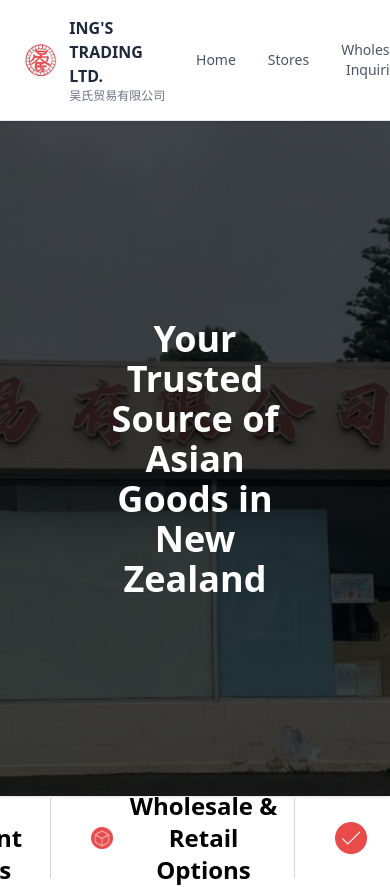
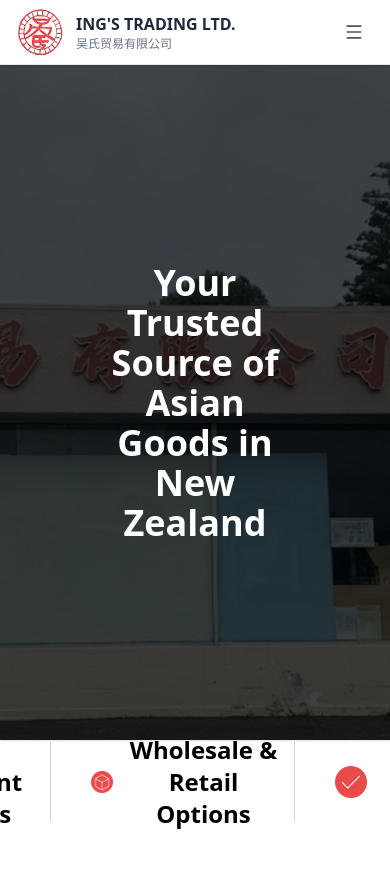
Before and after one commit to xipizy/ings-website, a React (Vite) app: page / in a window 390 px wide. Shown: the top 887 px of the page. Built offline with nearby package versions, Linux system fonts and the light colour scheme.

Commit message:
Fixing navbar for mobile users. Added a mobile section, implemetned logo and menu section.

```diff
--- a/src/components/navbar.jsx
+++ b/src/components/navbar.jsx
@@ -1,4 +1,6 @@
 import logo from '../assets/logo.png';
+import { useState } from 'react';
+import { Menu, X, Home, User, Settings, Bell, Search, LogOut } from 'lucide-react';
 
 function handleClickStores() {
   window.location.href = '/stores';
@@ -17,9 +19,12 @@
 }
 
 export default function Navbar() {
+  const [isOpen, setIsOpen] = useState(false);
   return (
     <>
-    <header className="w-full bg-white border-b border-gray-200 shadow-sm top-0 left-0 right-0 z-">
+    {/* Deskstop Version */}
+    <div className="hidden md:flex">
+    <header className="w-full bg-white border-b border-gray-200 shadow-sm top-0 left-0 right-0 z-1">
       <div className="w-full px-6 py-4">
         <div className="flex items-center justify-between">
           {/* Logo Section */}
@@ -51,6 +56,37 @@
         </div>
       </div>
     </header>
+    </div>
+
+    {/* Mobile Version */}
+    <div className="flex md:hidden">
+      {/* Navbar */}
+      <nav className="w-full bg-white border-b border-gray-200 shadow-sm top-0 left-0 right-0 z-1">
+        <div className="px-4 h-16 flex items-center justify-between">
+          {/* Logo Section */}
+          <div className="flex items-center gap-3">
+            <div className="w-12 h-12 rounded-full flex items-center justify-center">
+                <img src={logo} alt="ING'S TRADING LTD. Logo" className="object-contain"/>
+            </div>
+            <div>
+              <div className="text-s font-semibold text-gray-800">ING'S TRADING LTD.</div>
+              <div className="text-xs text-gray-500 whitespace-nowrap">吴氏贸易有限公司</div>
+            </div>
+          </div>
+          {/* Menu Button */}
+          <button
+            onClick={() => setIsOpen(!isOpen)}
+            className="w-10 h-10 flex items-center justify-center active:scale-95 transition-all duration-200"
+          >
+            {isOpen ? (
+              <X className="w-5 h-5 text-gray-600" />
+            ) : (
+              <Menu className="w-5 h-5 text-gray-600" />
+            )}
+          </button>
+        </div>
+      </nav>
+    </div>
     </>
   );
 }
```
